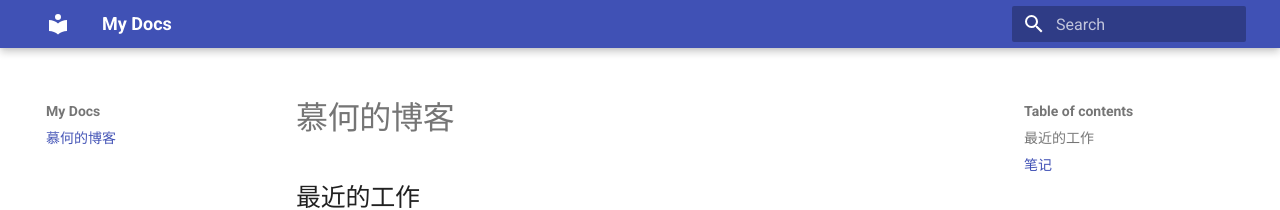
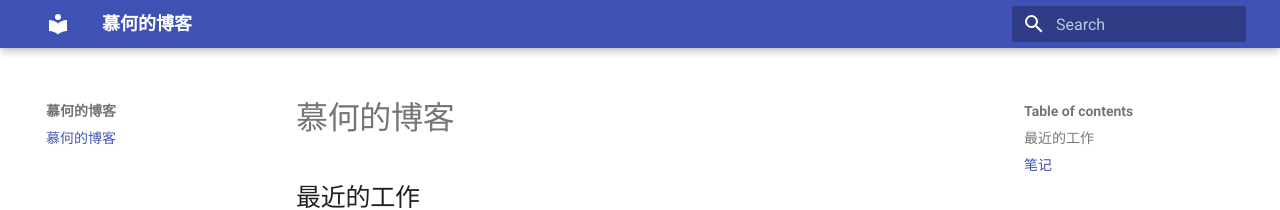
Before and after one commit to fhys/fhys.github.io, an MkDocs documentation site: the page built from docs/index.md, in a window 1280 px wide. Shown: the top 210 px of the page. Built offline with MkDocs 1.6.1 and Material for MkDocs 9.7.7, drawn with Linux system fonts in a browser that asks for light colours.

Commit message:
修改了站点名

```diff
--- a/mkdocs.yml
+++ b/mkdocs.yml
@@ -1,4 +1,4 @@
-site_name: My Docs
+site_name: 慕何的博客
 site_url: https://fhys.github.io/
 theme:
   name: material
```
